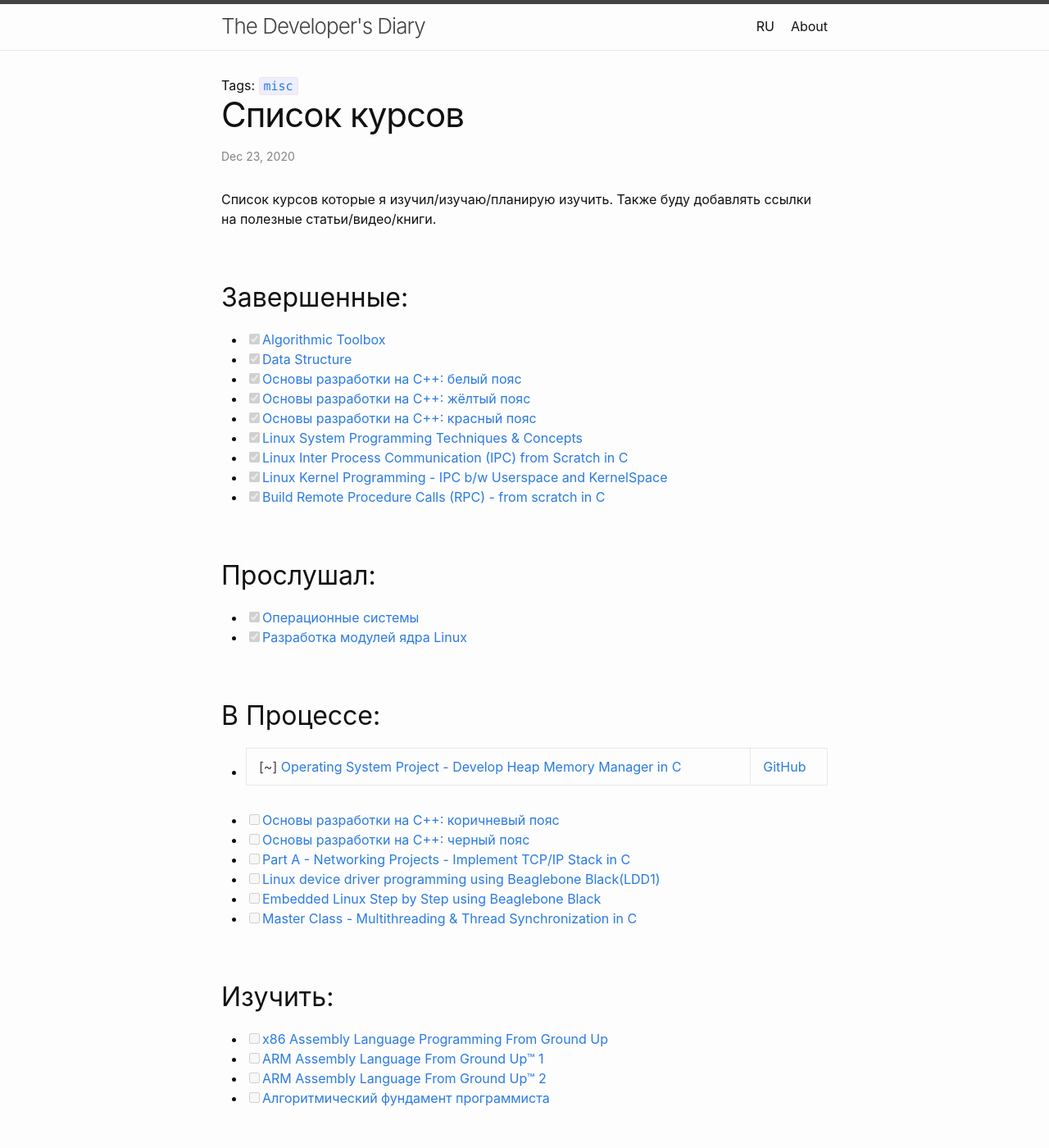
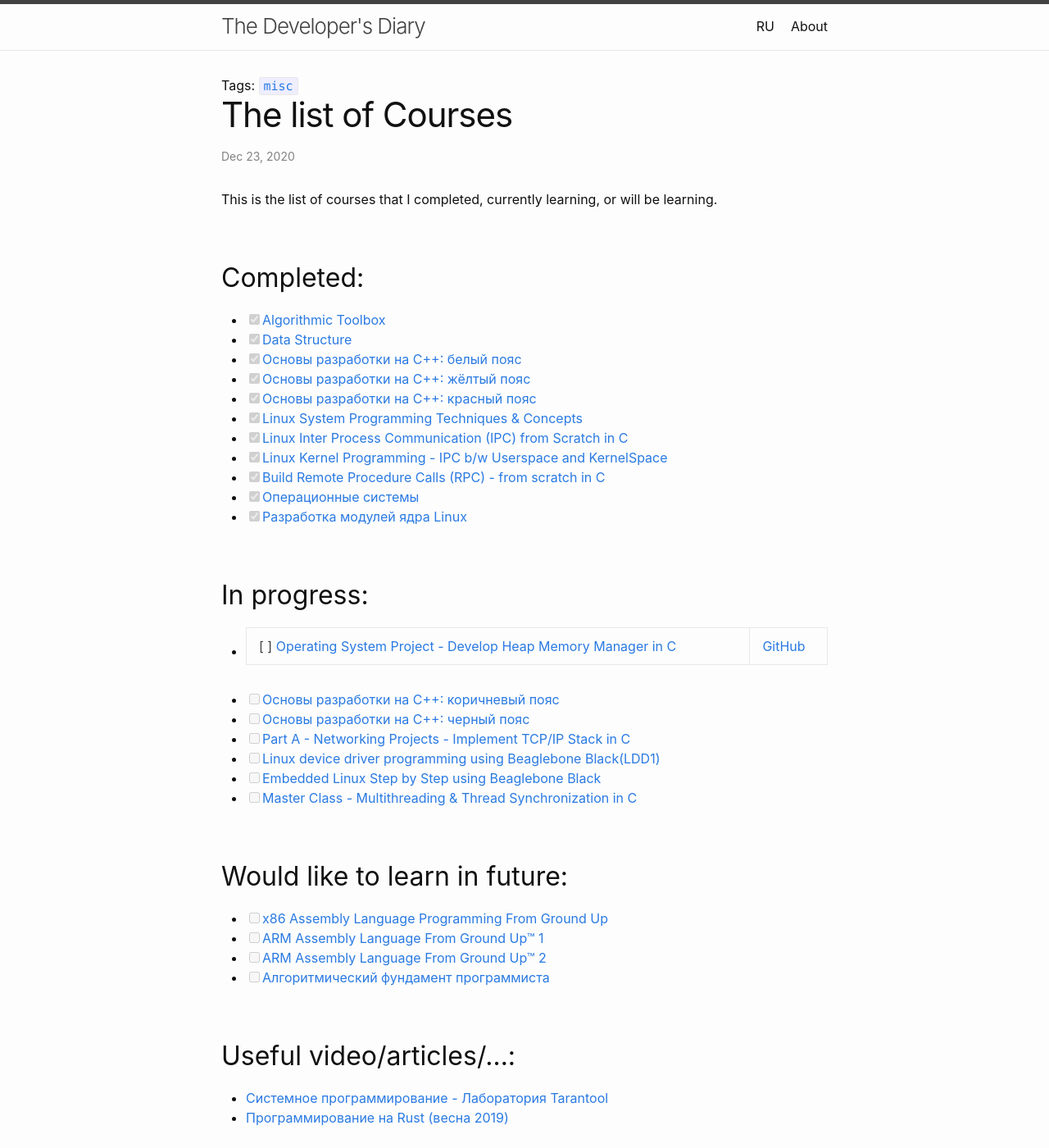
Before and after one commit to ivalery111/ivaleryz.github.io, a Jekyll site: the page built from _posts/2020-12-23-ru-list-of-courses.md, in a window 1280 px wide and 1400 px high. Shown: the whole window at 82% size. Built offline with Jekyll 4.4.1, drawn with Linux system fonts in a browser that asks for light colours; some of the changed text lies outside the part shown.

Commit message:
Update 2020-12-23-ru-list-of-courses.md

```diff
--- a/_posts/2020-12-23-ru-list-of-courses.md
+++ b/_posts/2020-12-23-ru-list-of-courses.md
@@ -1,13 +1,13 @@
 ---
 layout: post
-title: "Список курсов"
+title: "The list of Courses"
 tags: misc
 published: true
 ---
 
-Список курсов которые я изучил/изучаю/планирую изучить. Также буду добавлять ссылки на полезные статьи/видео/книги.
+This is the list of courses that I completed, currently learning, or will be learning.
 
-## Завершенные:
+## Completed:
 - [X] [Algorithmic Toolbox](https://www.coursera.org/learn/algorithmic-toolbox)
 - [X] [Data Structure](https://www.coursera.org/learn/data-structures?specialization=data-structures-algorithms)
 - [X] [Основы разработки на C++: белый пояс](https://www.coursera.org/learn/c-plus-plus-white/home/welcome)
@@ -17,13 +17,11 @@ published: true
 - [X] [Linux Inter Process Communication (IPC) from Scratch in C](https://www.udemy.com/course/linuxipc/)
 - [X] [Linux Kernel Programming - IPC b/w Userspace and KernelSpace](https://www.udemy.com/course/netlinksockets/)
 - [X] [Build Remote Procedure Calls (RPC) - from scratch in C](https://www.udemy.com/course/linuxrpc/)
-
-## Прослушал:
 - [X] [Операционные системы](https://stepik.org/course/1780/syllabus)
 - [X] [Разработка модулей ядра Linux](https://stepik.org/course/2051/syllabus)
 
-## В Процессе:
-- [~] [Operating System Project - Develop Heap Memory Manager in C](https://www.udemy.com/course/os-project-lmm/) | [GitHub](https://github.com/ivalery111/linux-memory-manager)
+## In progress:
+- [ ] [Operating System Project - Develop Heap Memory Manager in C](https://www.udemy.com/course/os-project-lmm/) | [GitHub](https://github.com/ivalery111/linux-memory-manager)
 - [ ] [Основы разработки на С++: коричневый пояс](https://www.coursera.org/learn/c-plus-plus-brown?specialization=c-plus-plus-modern-development)
 - [ ] [Основы разработки на С++: черный пояс](https://www.coursera.org/learn/c-plus-plus-black)
 - [ ] [Part A - Networking Projects - Implement TCP/IP Stack in C](https://www.udemy.com/course/tcpipstack/)
@@ -32,17 +30,17 @@ published: true
 - [ ] [Master Class - Multithreading & Thread Synchronization in C](https://www.udemy.com/course/multithreading_parta/)
 
 
-## Изучить:
+## Would like to learn in future:
 - [ ] [x86 Assembly Language Programming From Ground Up](https://www.udemy.com/course/x86-assembly-programming-from-ground-uptm/)
 - [ ] [ARM Assembly Language From Ground Up™ 1](https://www.udemy.com/course/arm-assembly-programming/)
 - [ ] [ARM Assembly Language From Ground Up™ 2](https://www.udemy.com/course/arm-assembly-language-from-ground-uptm-2/)
 - [ ] [Алгоритмический фундамент программиста](https://stepik.org/course/62940/syllabus)
 
-## Полезные видео/статьи/...:
+## Useful video/articles/...:
 * [Системное программирование - Лаборатория Tarantool](https://www.youtube.com/playlist?list=PLrCZzMib1e9pOdLmE2qtMgL3QMEIrxyu7)
 * [Программирование на Rust (весна 2019)](https://www.youtube.com/playlist?list=PLlb7e2G7aSpTfhiECYNI2EZ1uAluUqE_e)
 
-## Полезные, на мой взгляд, книги/ссылки:
+## Useful books::
 * C:
   * [Understanding and Using C Pointers](https://www.amazon.com/Understanding-Using-Pointers-Techniques-Management/dp/1449344186/ref=sr_1_1?dchild=1&keywords=Understanding+and+Using+C+Pointers&qid=1608902604&sr=8-1)
   * [Modern C](https://www.manning.com/books/modern-c)
```
